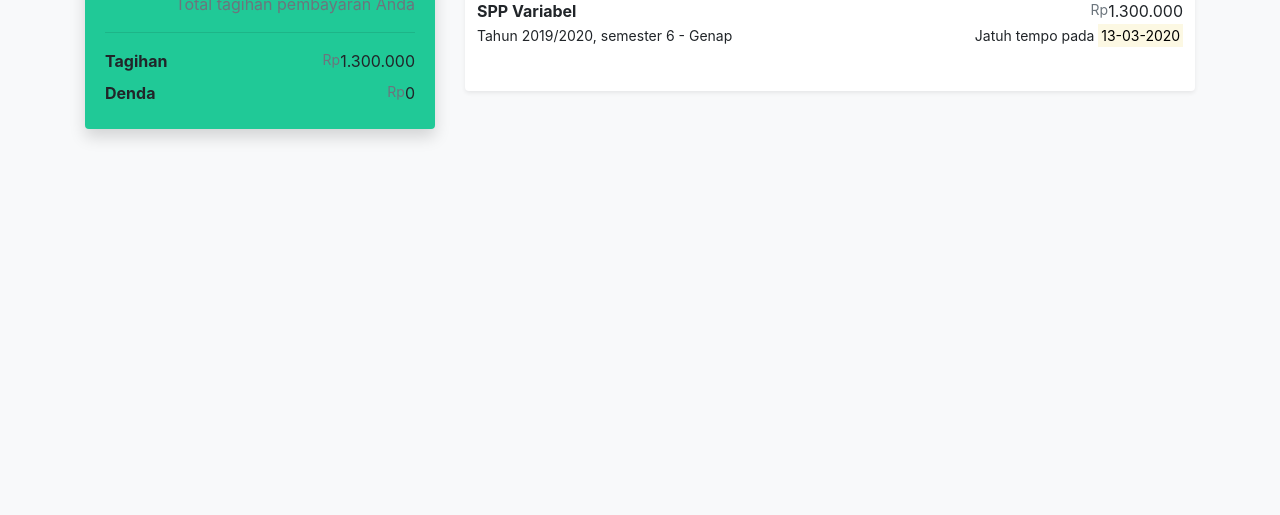
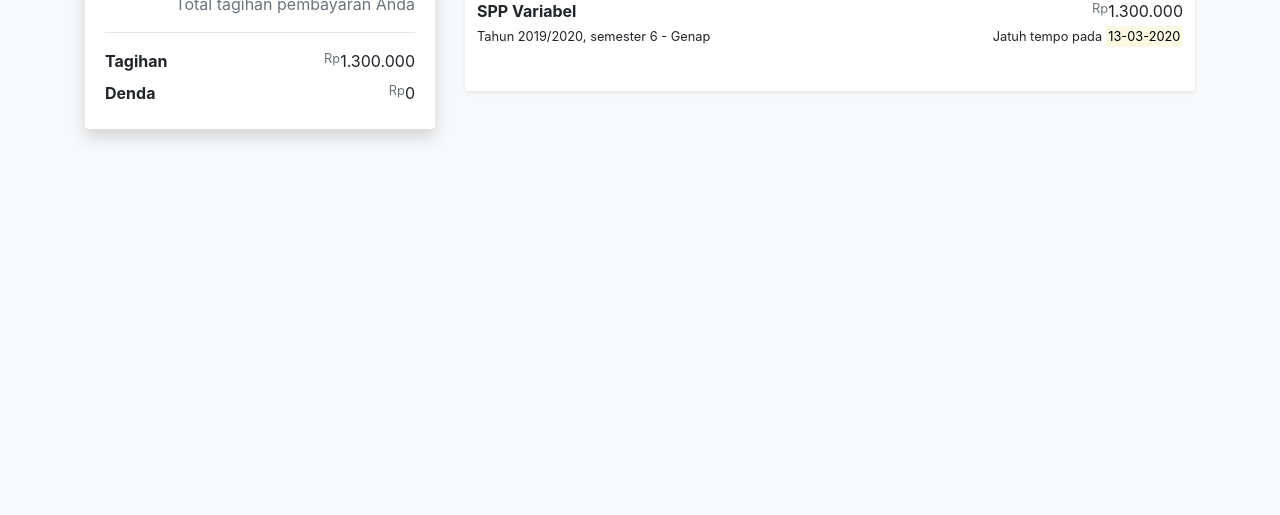
Before and after one commit to yohantoro/template-portal-pembayaran, a plain HTML site: page index.html in a window 1280 px wide. Shown: the part 285-800 px from the top of the page. Drawn offline with nearby package versions, Linux system fonts and the light colour scheme; files that its build step writes are made by us from their sources.

Commit message:
change css path

```diff
--- a/index.html
+++ b/index.html
@@ -6,8 +6,9 @@
     <meta name="viewport" content="width=device-width, initial-scale=1, shrink-to-fit=no">
 
     <!-- Bootstrap CSS -->
-    <link rel="stylesheet" href="assets/bootstrap/dist/css/main.css">
+    <!-- <link rel="stylesheet" href="assets/bootstrap/dist/css/main.css"> -->
     <link rel="stylesheet" href="assets/app/css/style.css">
+    <link rel="stylesheet" href="assets/app/css/main.css">
     <!-- <script src="https://kit.fontawesome.com/3b4957157c.js" crossorigin="anonymous"></script> -->
 
     <title>Keuportal Mahasiswa</title>
@@ -79,7 +80,7 @@
             <div class="row d-flex">
 
                 <div class="col-lg-4">
-                    <div class="card bg-teal border-0 shadow mb-3">
+                    <div class="card border-0 shadow mb-3">
                         <div class="card-body pb-0">
                             <h1 class="text-md-right">
                                 <small class="align-top text-secondary">Rp</small>1.300.000
```
